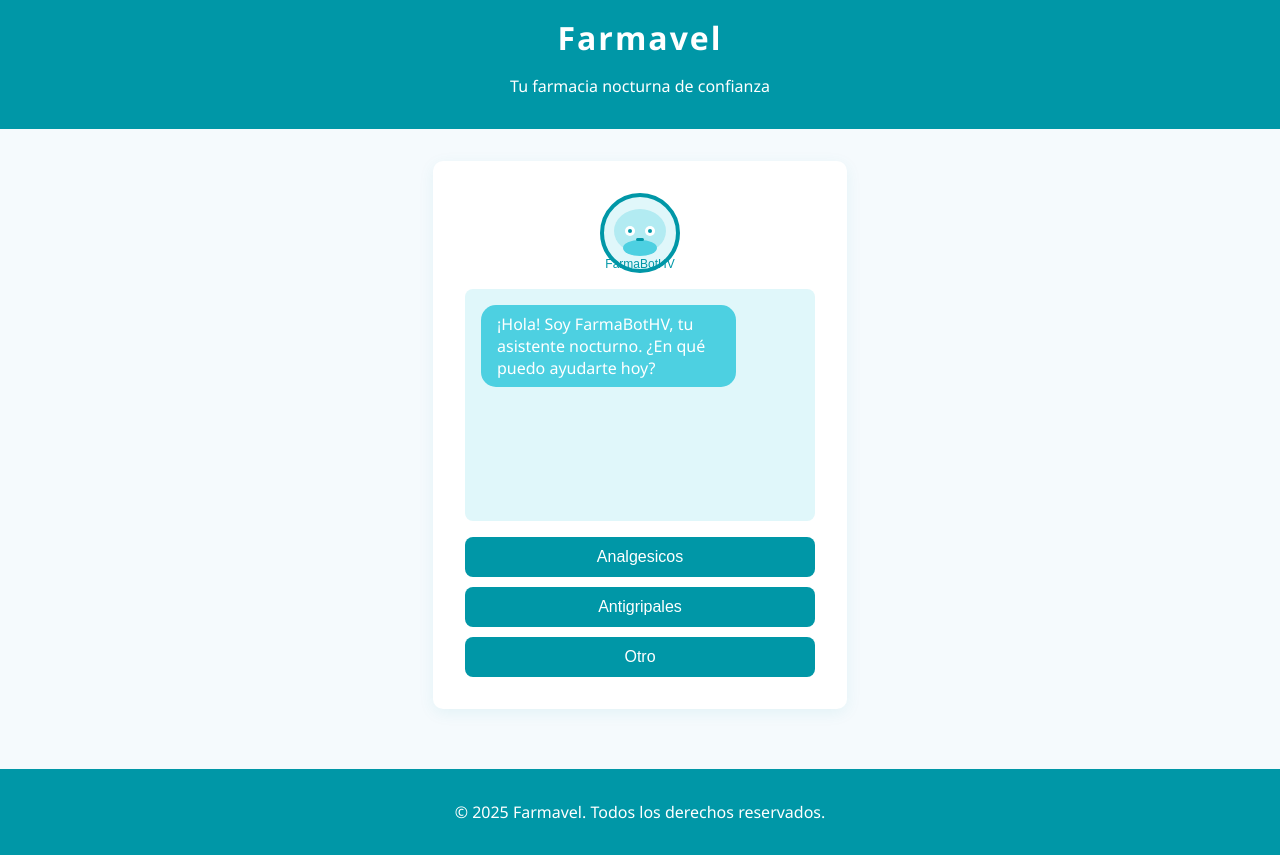
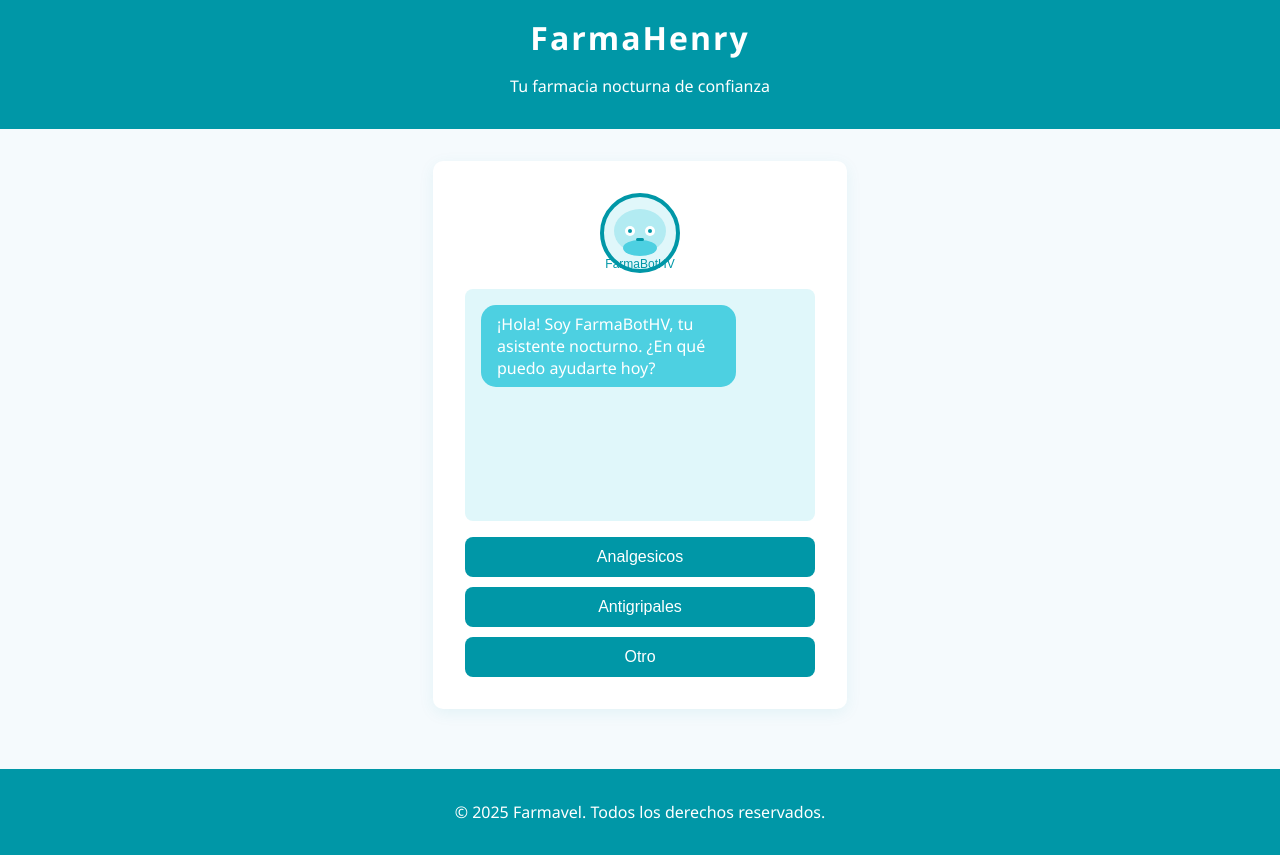
Before and after one commit to vhenry57/FarmaHenry, a plain HTML site: page index.html in a window 1280 px wide. Drawn offline with Linux system fonts and the light colour scheme.

Commit message:
Update index.html

```diff
--- a/index.html
+++ b/index.html
@@ -3,12 +3,12 @@
 <head>
     <meta charset="UTF-8">
     <meta name="viewport" content="width=device-width, initial-scale=1.0">
-    <title>Farmavel - Chatbot Nocturno</title>
+    <title>FarmaHenry - Chatbot Nocturno</title>
     <link rel="stylesheet" href="styles.css">
 </head>
 <body>
     <header>
-        <h1>Farmavel</h1>
+        <h1>FarmaHenry</h1>
         <p>Tu farmacia nocturna de confianza</p>
     </header>
     <main>
@@ -40,4 +40,5 @@
     </footer>
     <script src="chatbot.js"></script>
 </body>
+
 </html>
```
